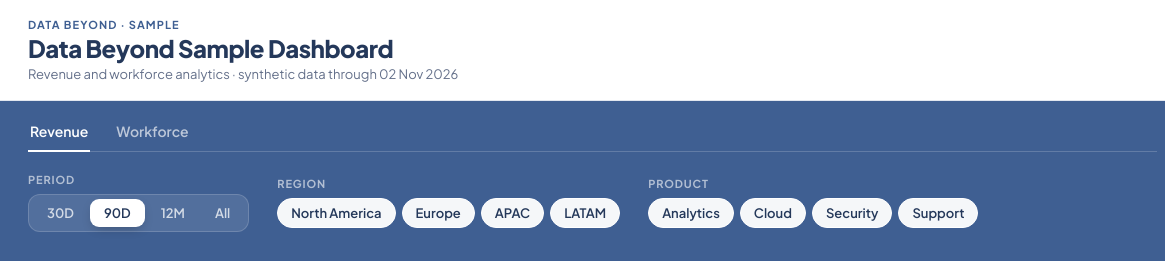
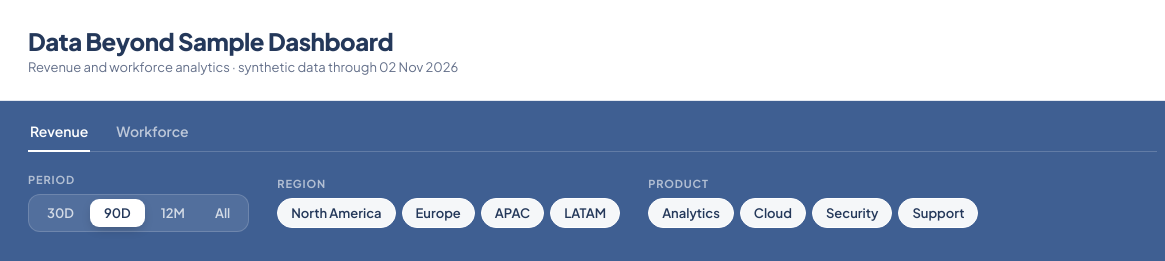
Before and after one commit to Databeyond-Jack/bluewave-dashboard, a website with bundled scripts: page public/index.html in a window 1280 px wide. Shown: the top 261 px of the page, 0-1165 px from the left. Built offline with nearby package versions, Linux system fonts and the light colour scheme.

Commit message:
Remove duplicate Data Beyond Sample label above the title
Co-Authored-By: Claude Opus 5.5 <noreply@anthropic.com>

```diff
--- a/public/assets/style.css
+++ b/public/assets/style.css
@@ -28,10 +28,7 @@ h1, h3, p { margin: 0; }
   max-width: 1360px; margin: 0 auto; padding: 14px 28px;
   display: flex; align-items: center; justify-content: space-between; gap: 20px;
 }
-.eyebrow {
-  font-size: 11px; font-weight: 700; letter-spacing: 0.1em; text-transform: uppercase; color: var(--blue);
-}
-.site-header h1 { font-size: 24px; font-weight: 800; letter-spacing: -0.02em; color: var(--navy); margin-top: 2px; }
+.site-header h1 { font-size: 24px; font-weight: 800; letter-spacing: -0.02em; color: var(--navy); }
 .tagline { font-size: 13px; color: var(--muted); margin-top: 3px; }
 .site-logo {
   flex: none; display: block; border-radius: 10px; padding: 4px;
--- a/public/index.html
+++ b/public/index.html
@@ -19,7 +19,6 @@
   <header class="site-header">
     <div class="site-inner">
       <div>
-        <p class="eyebrow">Data Beyond · Sample</p>
         <h1>Data Beyond Sample Dashboard</h1>
         <p class="tagline" id="tagline">Revenue and workforce analytics</p>
       </div>
```
